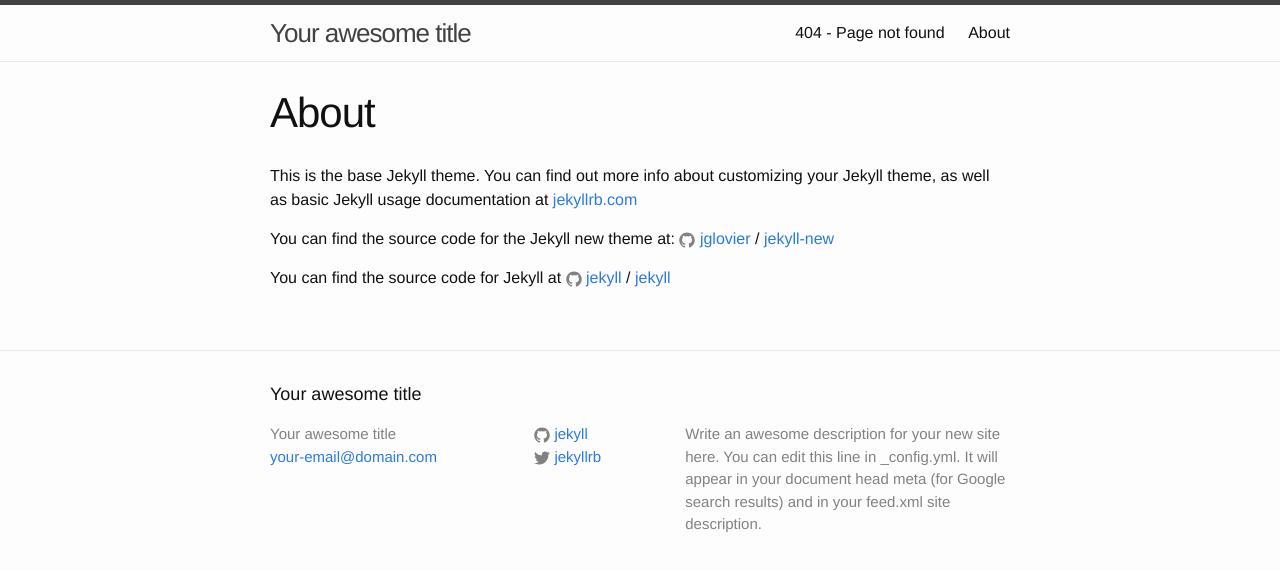
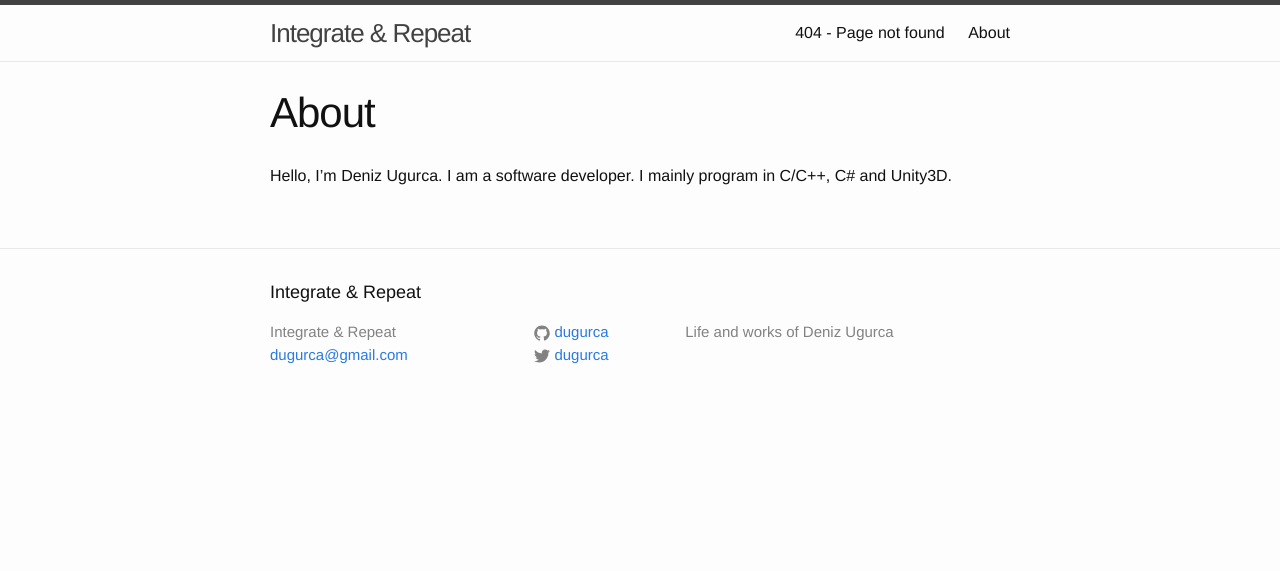
Before and after one commit to dugurca/dugurca.github.io, a Jekyll site: the page built from about.md, in a window 1280 px wide. Shown: the top 571 px of the page. Built offline with Jekyll 4.4.1, drawn with Linux system fonts in a browser that asks for light colours.

Commit message:
clear the clutter

```diff
--- a/_config.yml
+++ b/_config.yml
@@ -6,16 +6,14 @@
 # 'jekyll serve'. If you change this file, please restart the server process.
 
 # Site settings
-title: Your awesome title
-email: your-email@domain.com
+title: Integrate & Repeat
+email: dugurca@gmail.com
 description: > # this means to ignore newlines until "baseurl:"
-  Write an awesome description for your new site here. You can edit this
-  line in _config.yml. It will appear in your document head meta (for
-  Google search results) and in your feed.xml site description.
+  Life and works of Deniz Ugurca
 baseurl: "" # the subpath of your site, e.g. /blog
-url: "http://yourdomain.com" # the base hostname & protocol for your site
-twitter_username: jekyllrb
-github_username:  jekyll
+url: "https://dugurca.github.io" # the base hostname & protocol for your site
+twitter_username: dugurca
+github_username:  dugurca
 
 # Build settings
 markdown: kramdown
--- a/about.md
+++ b/about.md
@@ -4,12 +4,4 @@ title: About
 permalink: /about/
 ---
 
-This is the base Jekyll theme. You can find out more info about customizing your Jekyll theme, as well as basic Jekyll usage documentation at [jekyllrb.com](http://jekyllrb.com/)
-
-You can find the source code for the Jekyll new theme at:
-{% include icon-github.html username="jglovier" %} /
-[jekyll-new](https://github.com/jglovier/jekyll-new)
-
-You can find the source code for Jekyll at
-{% include icon-github.html username="jekyll" %} /
-[jekyll](https://github.com/jekyll/jekyll)
+Hello, I'm Deniz Ugurca. I am a software developer. I mainly program in C/C++, C# and Unity3D.
```
Also changed, not shown: _posts/2014-3-3-Hello-World.md (deleted, +0 -10 lines), _posts/2016-05-22-CV.markdown (added, +11 -0 lines), _posts/2016-05-22-welcome-to-jekyll.markdown (deleted, +0 -25 lines), README.md.
